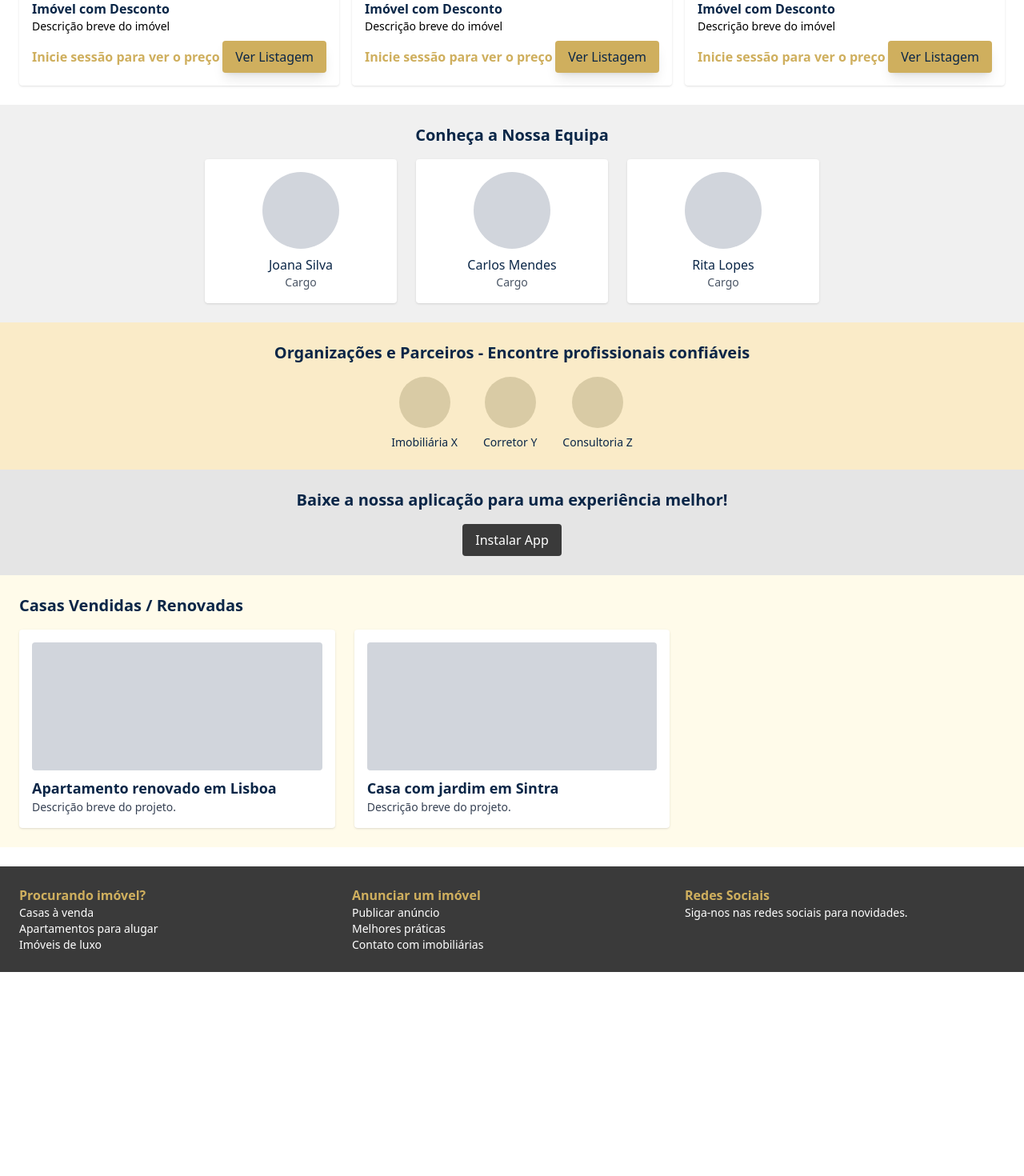
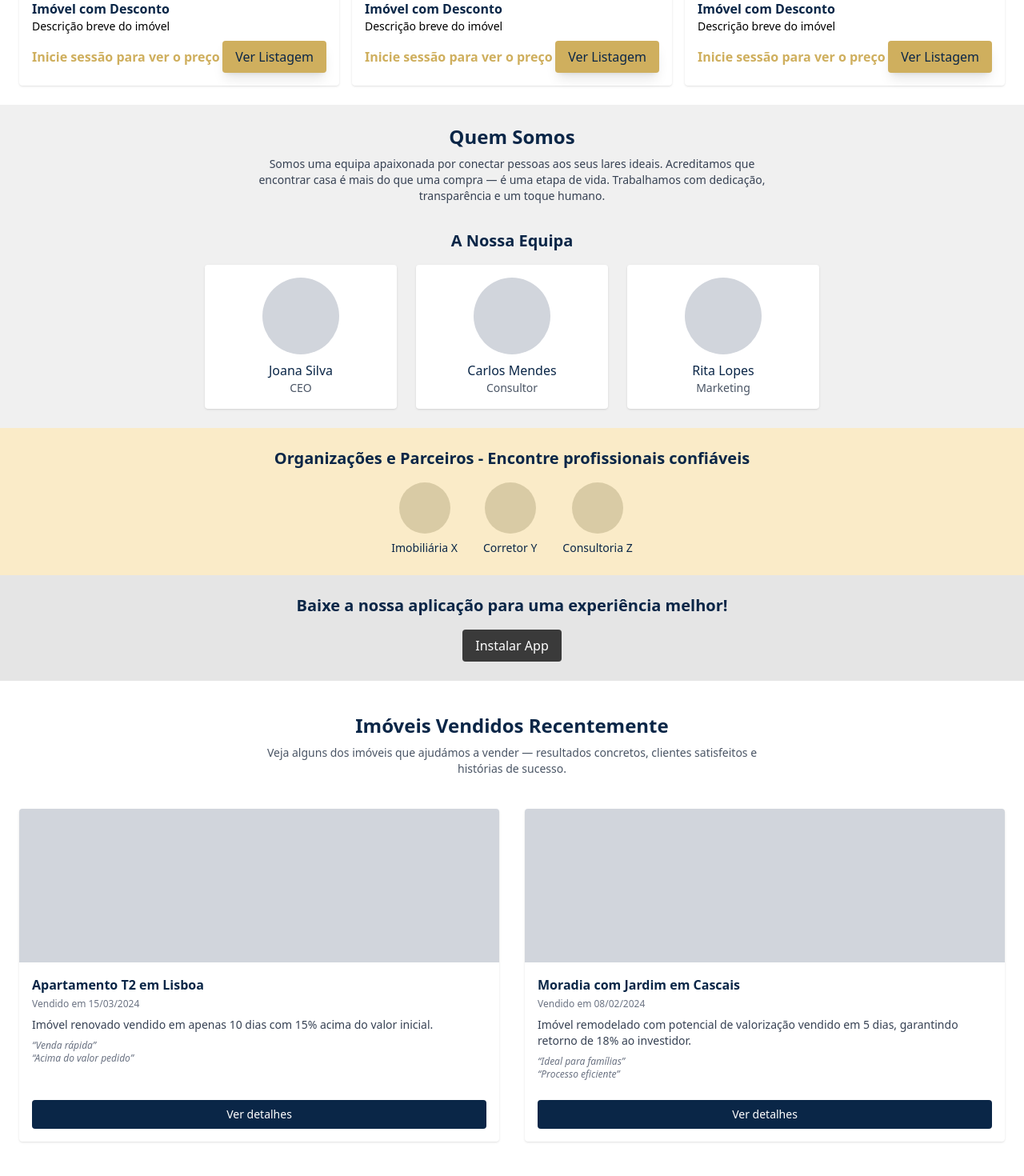
Before and after one commit to DEISI-ULHT-TFC-2024-25/TFC-DEISI2043-IMOinvestor_Frontend, a React (Vite) app in the folder imoinvestidor/: page / in a window 1280 px wide. Shown: the part 1860-3330 px from the top of the page at 80% size. Before the commit the page ends 3075 px from the top, so only its background shows below. Built offline with nearby package versions, Linux system fonts and the light colour scheme.

Commit message:
Updated home Team, Organization and Blog and exported to a seperate component

```diff
--- /dev/null
+++ b/imoinvestidor/src/components/OrganizationsSection.jsx
@@ -0,0 +1,17 @@
+export const OrganizationsSection = () => (
+    <section className="p-6 bg-[#FAEBC8] text-[#0A2647] text-center">
+      <h3 className="text-xl font-semibold mb-4">Organizações e Parceiros</h3>
+      <p className="max-w-xl mx-auto text-sm text-gray-700 mb-6">
+        Trabalhamos com parceiros de confiança para garantir que cada processo de compra, venda ou arrendamento ocorra com o máximo profissionalismo.
+      </p>
+      <div className="flex flex-wrap justify-center gap-8">
+        {[{ nome: "Imobiliária X", descricao: "Especialistas em imóveis de luxo." }, { nome: "Corretor Y", descricao: "Atendimento personalizado e experiência local." }, { nome: "Consultoria Z", descricao: "Apoio jurídico e financeiro." }].map((org, index) => (
+          <div key={index} className="bg-white p-4 rounded shadow w-60">
+            <div className="w-16 h-16 bg-[#D9CBA5] rounded-full mx-auto mb-3"></div>
+            <h4 className="font-semibold text-md">{org.nome}</h4>
+            <p className="text-sm text-gray-600 mb-2">{org.descricao}</p>
+          </div>
+        ))}
+      </div>
+    </section>
+  );
--- a/imoinvestidor/src/components/SoldBlog.jsx
+++ b/imoinvestidor/src/components/SoldBlog.jsx
@@ -1,14 +1,48 @@
 export const SoldBlog = () => (
-    <section className="p-6 bg-[#FFFBEA] text-[#0A2647]">
-      <h3 className="text-xl font-semibold mb-4">Casas Vendidas / Renovadas</h3>
-      <div className="grid grid-cols-1 md:grid-cols-3 gap-6">
-        {["Apartamento renovado em Lisboa", "Casa com jardim em Sintra"].map((title, i) => (
-          <div key={i} className="bg-white p-4 rounded shadow">
-            <div className="h-40 bg-gray-300 rounded mb-2"></div>
-            <h4 className="font-semibold text-lg">{title}</h4>
-            <p className="text-sm text-gray-700">Descrição breve do projeto.</p>
-          </div>
-        ))}
-      </div>
-    </section>
-  );
+  <section className="px-6 pt-10 pb-16 bg-white text-[#0A2647] text-center">
+        <h3 className="text-2xl font-bold mb-2">Imóveis Vendidos Recentemente</h3>
+        <p className="max-w-2xl mx-auto text-sm text-gray-600 mb-10">
+          Veja alguns dos imóveis que ajudámos a vender — resultados concretos, clientes satisfeitos e histórias de sucesso.
+        </p>
+
+        <div className="grid grid-cols-1 md:grid-cols-2 gap-8">
+          {[
+            {
+              title: "Apartamento T2 em Lisboa",
+              date: "Vendido em 15/03/2024",
+              summary: "Imóvel renovado vendido em apenas 10 dias com 15% acima do valor inicial.",
+              highlights: ["Venda rápida", "Acima do valor pedido"],
+              image: true,
+            },
+            {
+              title: "Moradia com Jardim em Cascais",
+              date: "Vendido em 08/02/2024",
+              summary: "Imóvel remodelado com potencial de valorização vendido em 5 dias, garantindo retorno de 18% ao investidor.",
+              highlights: ["Ideal para famílias", "Processo eficiente"],
+              image: true,
+            }
+          ].map((sale, i) => (
+            <div key={i} className="bg-white shadow rounded overflow-hidden text-left flex flex-col justify-between">
+              <div>
+                <div className="h-48 bg-gray-300 w-full"></div>
+                <div className="p-4">
+                  <h4 className="text-md font-semibold mb-1">{sale.title}</h4>
+                  <p className="text-xs text-gray-500 mb-2">{sale.date}</p>
+                  <p className="text-sm text-gray-700 mb-2">{sale.summary}</p>
+                  <div className="text-xs text-gray-500">
+                    {sale.highlights.map((c, idx) => (
+                      <p key={idx} className="italic">&ldquo;{c}&rdquo;</p>
+                    ))}
+                  </div>
+                </div>
+              </div>
+              <div className="p-4 pt-0">
+                <button className="mt-2 w-full text-sm text-white bg-[#0A2647] hover:bg-[#133c7b] px-4 py-2 rounded">
+                  Ver detalhes
+                </button>
+              </div>
+            </div>
+          ))}
+        </div>
+      </section>
+);
--- a/imoinvestidor/src/components/TeamSection.jsx
+++ b/imoinvestidor/src/components/TeamSection.jsx
@@ -1,12 +1,17 @@
 export const TeamSection = () => (
-    <section className="p-6 bg-[#F0F0F0] text-center text-[#0A2647]">
-      <h3 className="text-xl font-semibold mb-4">Conheça a Nossa Equipa</h3>
+  <section className="p-6 bg-[#F0F0F0] text-[#0A2647] text-center">
+    <h3 className="text-2xl font-bold mb-2">Quem Somos</h3>
+    <p className="max-w-2xl mx-auto text-sm text-gray-700 mb-8">
+      Somos uma equipa apaixonada por conectar pessoas aos seus lares ideais. Acreditamos que encontrar casa é mais do que uma compra — é uma etapa de vida. Trabalhamos com dedicação, transparência e um toque humano.
+    </p>
+
+    <h4 className="text-xl font-semibold mb-4">A Nossa Equipa</h4>
     <div className="flex justify-center flex-wrap gap-6">
-        {["Joana Silva", "Carlos Mendes", "Rita Lopes"].map((name, i) => (
+      {[{ nome: "Joana Silva", cargo: "CEO" }, { nome: "Carlos Mendes", cargo: "Consultor" }, { nome: "Rita Lopes", cargo: "Marketing" }].map((pessoa, i) => (
         <div key={i} className="bg-white p-4 rounded shadow w-60">
           <div className="w-24 h-24 bg-gray-300 rounded-full mx-auto mb-2"></div>
-            <p className="font-medium">{name}</p>
-            <p className="text-sm text-gray-600">Cargo</p>
+          <p className="font-medium">{pessoa.nome}</p>
+          <p className="text-sm text-gray-600">{pessoa.cargo}</p>
         </div>
       ))}
     </div>
```
Lines whose indentation alone changed are shown as unchanged.
